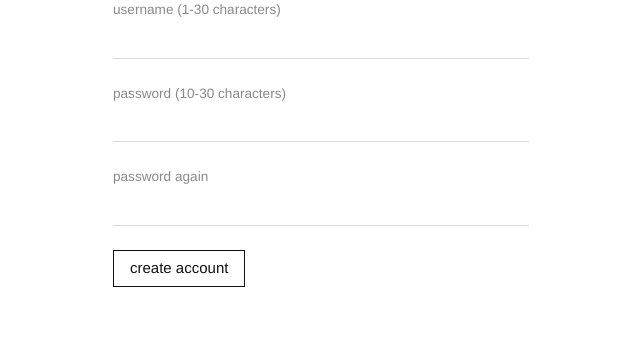
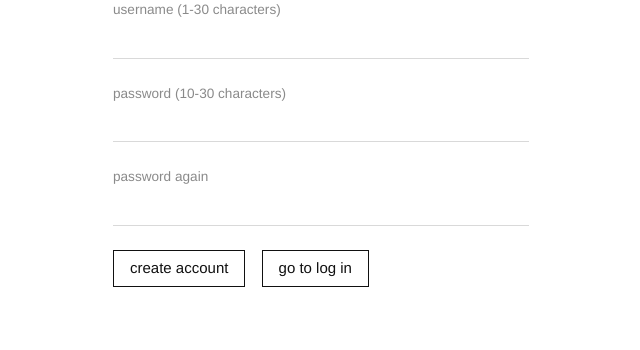
Before and after one commit to thiom/exposure, a Flask app: page /register in a window 1280 px wide. Shown: the part 168-518 px from the top of the page, without its empty margins (319-959 px from the left). Run offline with Flask 3, Linux system fonts and the light colour scheme.

Commit message:
Added a button on the sign up page that navigates to the log in page

```diff
--- a/static/main.css
+++ b/static/main.css
@@ -153,6 +153,10 @@ form.inline {
 }
 
 /* log in and register buttons on the login page have the same width */
+.form input[type="submit"] + .button {
+  margin-left: 0.75rem;
+}
+
 input[type="submit"].login-button,
 .button.login-button {
   width: 6.5rem;
--- a/templates/register.html
+++ b/templates/register.html
@@ -22,6 +22,7 @@
       <input type="password" name="password2" id="password2" value="{{ filled.password2 }}" minlength="10" maxlength="30" required />
     </p>
     <input type="submit" value="create account" />
+    <a href="/login" class="button">go to log in</a>
   </form>
 </div>
 {% endblock %}
```
Also changed, not shown: tests/test_users.py (+9 -0 lines), docs/arkkitehtuurikuvaus/README.md, 1 other file.
